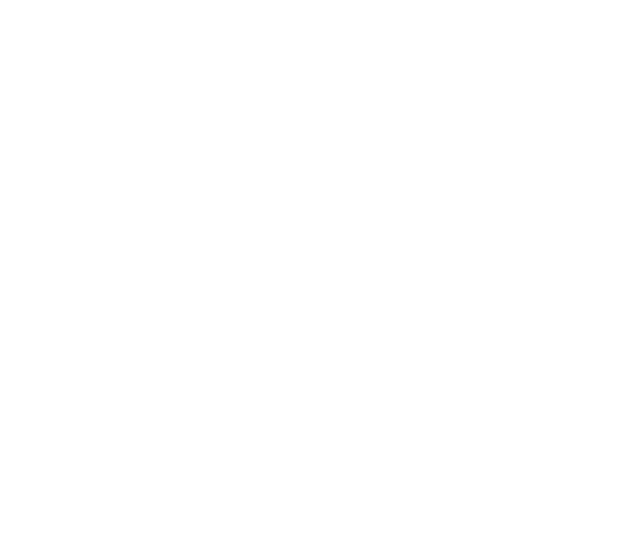
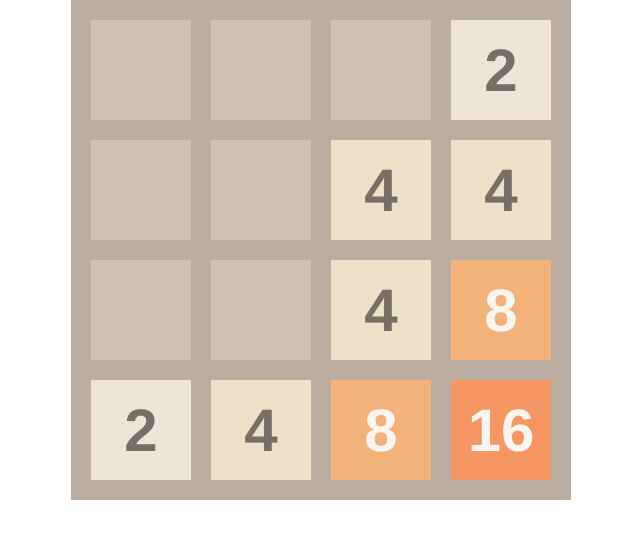
Before and after one commit to Beefaz/flexbox1, a plain HTML site: page index.html in a window 1280 px wide. Shown: the whole page, without its empty margins (319-959 px from the left). Drawn offline with Linux system fonts and the light colour scheme.

Commit message:
finished task

```diff
--- a/index.html
+++ b/index.html
@@ -3,11 +3,27 @@
 <head>
     <meta charset="UTF-8">
     <meta name="viewport" content="width=device-width, initial-scale=1.0">
-    <title>Invoice</title>
+    <title>Flex1</title>
     <link rel="stylesheet" href="style.css">
 </head>
 <body>
-<main>
+<main class="container">
+    <div class="box"></div>
+    <div class="box"></div>
+    <div class="box"></div>
+    <div class="box-2">2</div>
+    <div class="box"></div>
+    <div class="box"></div>
+    <div class="box-4">4</div>
+    <div class="box-4">4</div>
+    <div class="box"></div>
+    <div class="box"></div>
+    <div class="box-4">4</div>
+    <div class="box-8">8</div>
+    <div class="box-2">2</div>
+    <div class="box-4">4</div>
+    <div class="box-8">8</div>
+    <div class="box-16">16</div>
 </main>
 </body>
 </html>
--- a/style.css
+++ b/style.css
@@ -1,4 +1,49 @@
+:root {
+    --main-font-color: rgba(119, 110, 101, 1);
+    --secondary-font-color: rgba(249, 246, 242, 1);
+}
+
 body {
     margin: unset;
-    font-size: 14px;
+    font-family: "Clear Sans", "Helvetica Neue", Arial, sans-serif;
+    font-size: 60px;
+    font-weight: 600;
+    color: var(--main-font-color);
 }
+
+.container {
+    width: 460px;
+    margin: 0 auto;
+    padding: 20px;
+    display: flex;
+    flex-wrap: wrap;
+    gap: 20px;
+    background-color: rgba(187, 173, 160, 1);
+}
+
+[class|="box"]{
+    width: 100px;
+    height: 100px;
+    background-color: rgba(205, 193, 180, 1);
+    display: flex;
+    justify-content: center;
+    align-items: center;
+}
+
+.box-2 {
+    background-color: rgba(238, 228, 218, 1);
+}
+
+.box-4 {
+    background-color: rgba(238, 225, 201, 1);
+}
+
+.box-8 {
+    background-color: rgba(243, 178, 122, 1);
+    color: var(--secondary-font-color);
+}
+
+.box-16 {
+    background-color: rgba(246, 150, 100, 1);
+    color: var(--secondary-font-color);
+}
```
Also changed, not shown: 1 other file.
